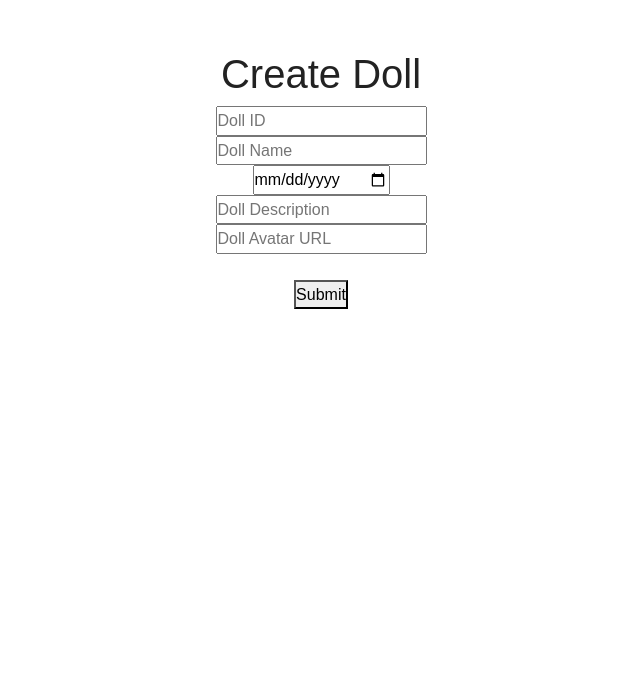
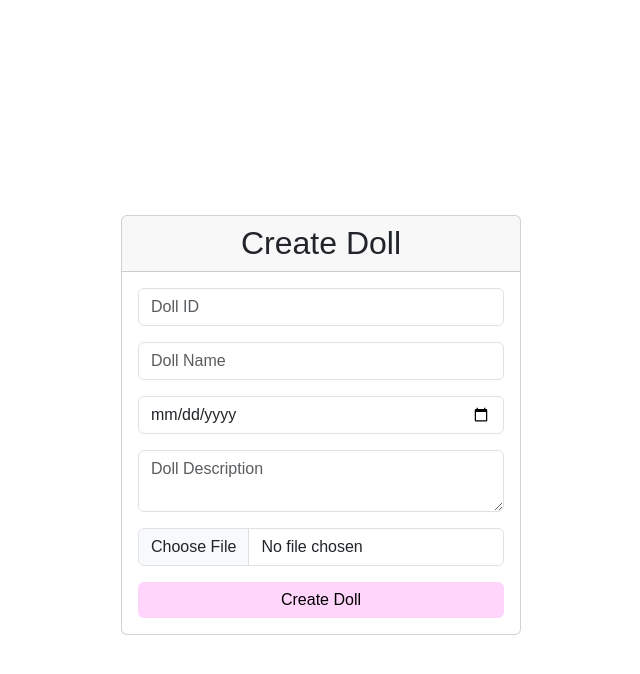
Before and after one commit to EnLiao/Oh_Wow_wow_pair, a React (Vite) app in the folder client/: page /create_doll in a window 1280 px wide. Shown: the top 674 px of the page, without its empty margins (319-959 px from the left). Built offline with nearby package versions, Linux system fonts and the light colour scheme; sample sign-in values are in the browser's storage.

Commit message:
turn create_doll page into ReactStrap

```diff
--- a/client/src/pages/create_doll.jsx
+++ b/client/src/pages/create_doll.jsx
@@ -1,61 +1,123 @@
-import React, { useState } from 'react'
-import { useNavigate } from 'react-router-dom'
-import { create_doll } from '../services/api'
+import React, { useState } from 'react';
+import { useNavigate } from 'react-router-dom';
+import { create_doll } from '../services/api';
+import {
+  Container,
+  Card,
+  CardHeader,
+  CardBody,
+  Form,
+  FormGroup,
+  Label,
+  Input,
+  Button
+} from 'reactstrap';
 
 export default function CreateDoll() {
-    const navigate = useNavigate()
+    const navigate = useNavigate();
 
-    const [dollId, setDollId] = useState('')
-    const [dollName, setDollName] = useState('')
-    const [dollBirthday, setDollDate] = useState('')
-    const [dollDescription, setDollDescription] = useState('')
-    const [dollImage, setDollImage] = useState('')
+    const [dollId, setDollId] = useState('');
+    const [dollName, setDollName] = useState('');
+    const [dollBirthday, setDollDate] = useState('');
+    const [dollDescription, setDollDescription] = useState('');
+    const [dollImage, setDollImage] = useState(null);
 
     const handleSubmit = async () => {
         if (!dollName || !dollImage || !dollDescription || !dollBirthday || !dollId) {
-        alert('Please fill in all fields')
-        return
+            alert('Please fill in all fields');
+            return;
         }
 
-        const formData = new FormData()
-        formData.append('id', dollId)
-        formData.append('name', dollName)
-        formData.append('birthday', dollBirthday)
-        formData.append('description', dollDescription)
-        formData.append('image', dollImage)
+        const formData = new FormData();
+        formData.append('id', dollId);
+        formData.append('name', dollName);
+        formData.append('birthday', dollBirthday);
+        formData.append('description', dollDescription);
+        formData.append('image', dollImage);
 
         try {
-        const res = await create_doll(formData) // axios 呼叫 createDoll
-        console.log('create doll success', res.data)
-        alert('create doll success')
-        localStorage.setItem('current_doll_id', dollId)
-        navigate('/main_page')
+            const res = await create_doll(formData);
+            console.log('create doll success', res.data);
+            alert('create doll success');
+            localStorage.setItem('current_doll_id', dollId);
+            navigate('/main_page');
         } catch (err) {
-        console.error(err)
-        alert('create doll failed')
+            console.error(err);
+            alert('create doll failed');
         }
     }
+
     return (
-        <div style={
-            {
-                paddingTop: 50,
-                textAlign: 'center',
-            }
-        }>
-            <h1>Create Doll</h1>
-            <input type="text" placeholder="Doll ID" onChange={(e) => setDollId(e.target.value)} />
-            <br></br>
-            <input type="text" placeholder="Doll Name" onChange={(e) => setDollName(e.target.value)} />
-            <br></br>
-            <input type='date' placeholder="Birthday" onChange={(e) => setDollDate(e.target.value)} />
-            <br></br>
-            <input type="text" placeholder="Doll Description" onChange={(e) => setDollDescription(e.target.value)} />
-            <br></br>
-            <input type="url" placeholder="Doll Avatar URL" onChange={(e) => setDollImage(e.target.value)} />
-            <br></br>
-            {/* choose tag of doll */}
-            <br></br>
-            <button onClick={handleSubmit}>Submit</button>
-        </div>
-    )
+        <Container className="d-flex align-items-center justify-content-center" style={{ minHeight: '100vh', paddingTop: '50px' }}>
+            <Card style={{ width: '400px' }}>
+                <CardHeader>
+                    <h2 className="text-center mb-0">Create Doll</h2>
+                </CardHeader>
+                <CardBody>
+                    <Form>
+                        <FormGroup>
+                            <Input
+                                type="text"
+                                placeholder="Doll ID"
+                                value={dollId}
+                                onChange={(e) => setDollId(e.target.value)}
+                                className="mb-3"
+                            />
+                        </FormGroup>
+
+                        <FormGroup>
+                            <Input
+                                type="text"
+                                placeholder="Doll Name"
+                                value={dollName}
+                                onChange={(e) => setDollName(e.target.value)}
+                                className="mb-3"
+                            />
+                        </FormGroup>
+
+                        <FormGroup>
+                            <Input
+                                type="date"
+                                placeholder="Birthday"
+                                value={dollBirthday}
+                                onChange={(e) => setDollDate(e.target.value)}
+                                className="mb-3"
+                            />
+                        </FormGroup>
+
+                        <FormGroup>
+                            <Input
+                                type="textarea"
+                                placeholder="Doll Description"
+                                value={dollDescription}
+                                onChange={(e) => setDollDescription(e.target.value)}
+                                className="mb-3"
+                            />
+                        </FormGroup>
+
+                        <FormGroup>
+                            <Input
+                                type="file"
+                                accept="image/png, image/jpeg, image/gif"
+                                onChange={e => setDollImage(e.target.files[0])}
+                                className="mb-3"
+                            />
+                        </FormGroup>
+
+                        <Button
+                            block
+                            onClick={handleSubmit}
+                            style={{
+                                color: '#000',
+                                backgroundColor: '#ffd5fc',
+                                border: 'none',
+                            }}
+                        >
+                            Create Doll
+                        </Button>
+                    </Form>
+                </CardBody>
+            </Card>
+        </Container>
+    );
 }
--- a/client/src/pages/login.jsx
+++ b/client/src/pages/login.jsx
@@ -1,6 +1,7 @@
 import { useState, useContext} from 'react'
 import { login, register, doll_list_view} from '../services/api'
 import { useNavigate } from 'react-router-dom';
+import { AuthContext } from '../services/auth_context'
 import {
   Button,
   Input,
@@ -18,9 +19,10 @@ export default function Login() {
   const [password, setPassword] = useState('')
   const [email, setEmail] = useState('')
   const [nickname, setNickname] = useState('')
-  const [avatar_url, setAvatar_url] = useState('')
+  const [avatarFile, setAvatarFile] = useState(null)
   const [bio, setBio] = useState('')
   const navigate = useNavigate()
+  const auth_context = useContext(AuthContext)
 
   const handleSubmit = async () => {
     if (isSignUp) {
@@ -29,7 +31,7 @@ export default function Login() {
         password,
         email,
         nickname,
-        avatar_url,
+        avatarFile,
         bio
       };
 
@@ -74,7 +76,8 @@ export default function Login() {
         const res = await login({ username, password }); // axios 呼叫 login
         const { access, refresh } = res.data;
 
-        localStorage.setItem('access_token', access);
+        auth_context.setUsername(username);
+        auth_context.setToken(access);
         localStorage.setItem('refresh_token', refresh);
 
         try{
@@ -82,9 +85,8 @@ export default function Login() {
           const doll_list = dollRes.data;
           localStorage.setItem('doll_list', JSON.stringify(doll_list));
           console.log('doll_list', doll_list);
-          const current_doll_id = doll_list[0].id;
-          localStorage.setItem('current_doll_id', current_doll_id);
-          console.log(username, current_doll_id, access);
+          auth_context.setDollId(doll_list[0].id);
+          console.log(username, auth_context.currentDollId, access);
           alert('log in success');
           navigate('/main_page');
         }
@@ -160,11 +162,9 @@ export default function Login() {
                 </FormGroup>
                 <FormGroup>
                   <Input
-                    type="text"
-                    placeholder="Avatar URL"
-                    value={avatar_url}
-                    onChange={(e) => setAvatar_url(e.target.value)}
-                    className="mb-3"
+                    type="file"
+                    accept="image/png, image/jpeg, image/gif"
+                    onChange={e => setAvatarFile(e.target.files[0])}
                   />
                 </FormGroup>
                 <FormGroup>
--- a/client/src/services/api.js
+++ b/client/src/services/api.js
@@ -7,7 +7,7 @@ const api = axios.create({
 
 api.interceptors.request.use(
   (config) => {
-    const token = localStorage.getItem('access_token'); // 從 localStorage 取 token
+    const token = localStorage.getItem('access_token');
     if (token && !config.url.includes('/core/login/') && !config.url.includes('/core/register/')) {
       config.headers.Authorization = `Bearer ${token}`;
     }
```
